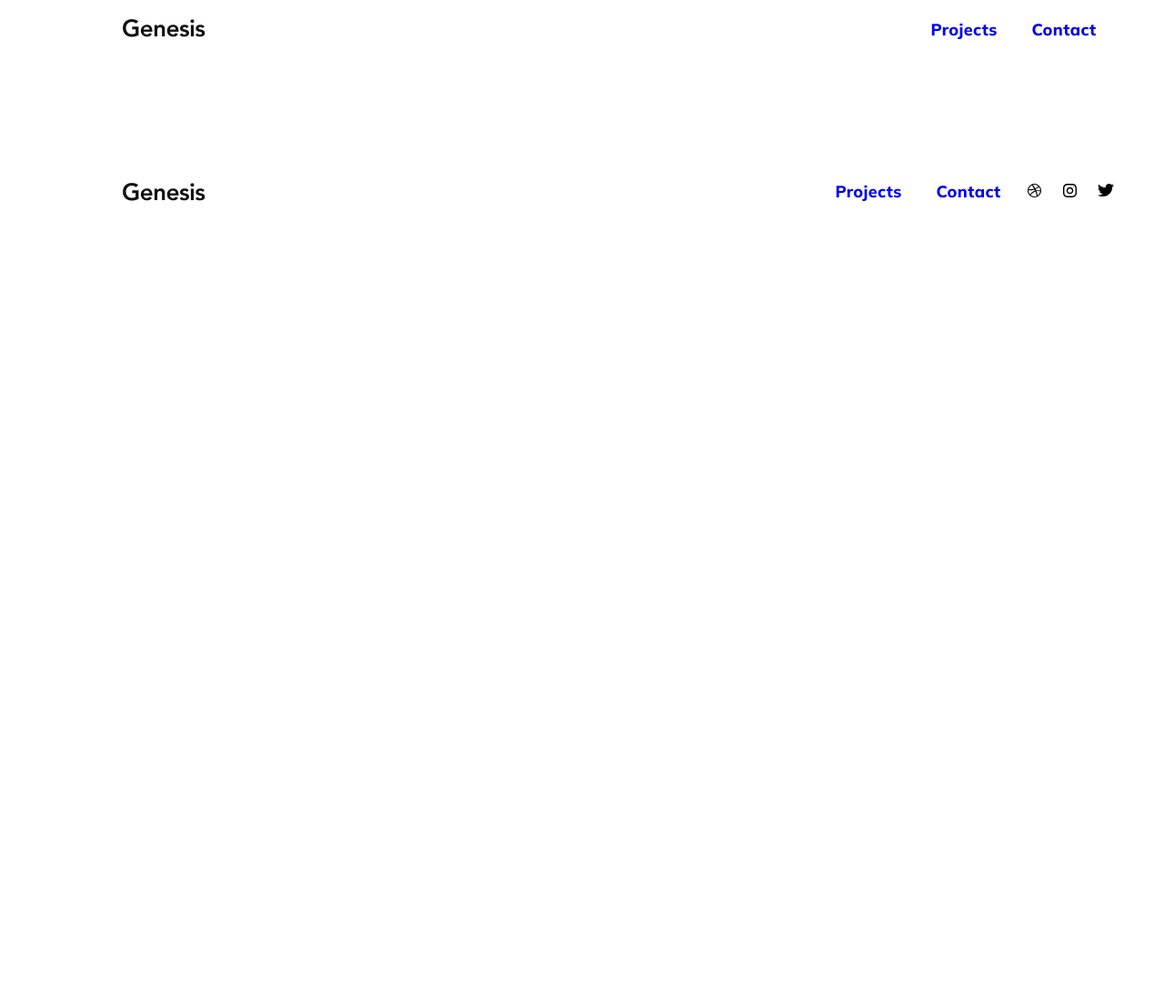
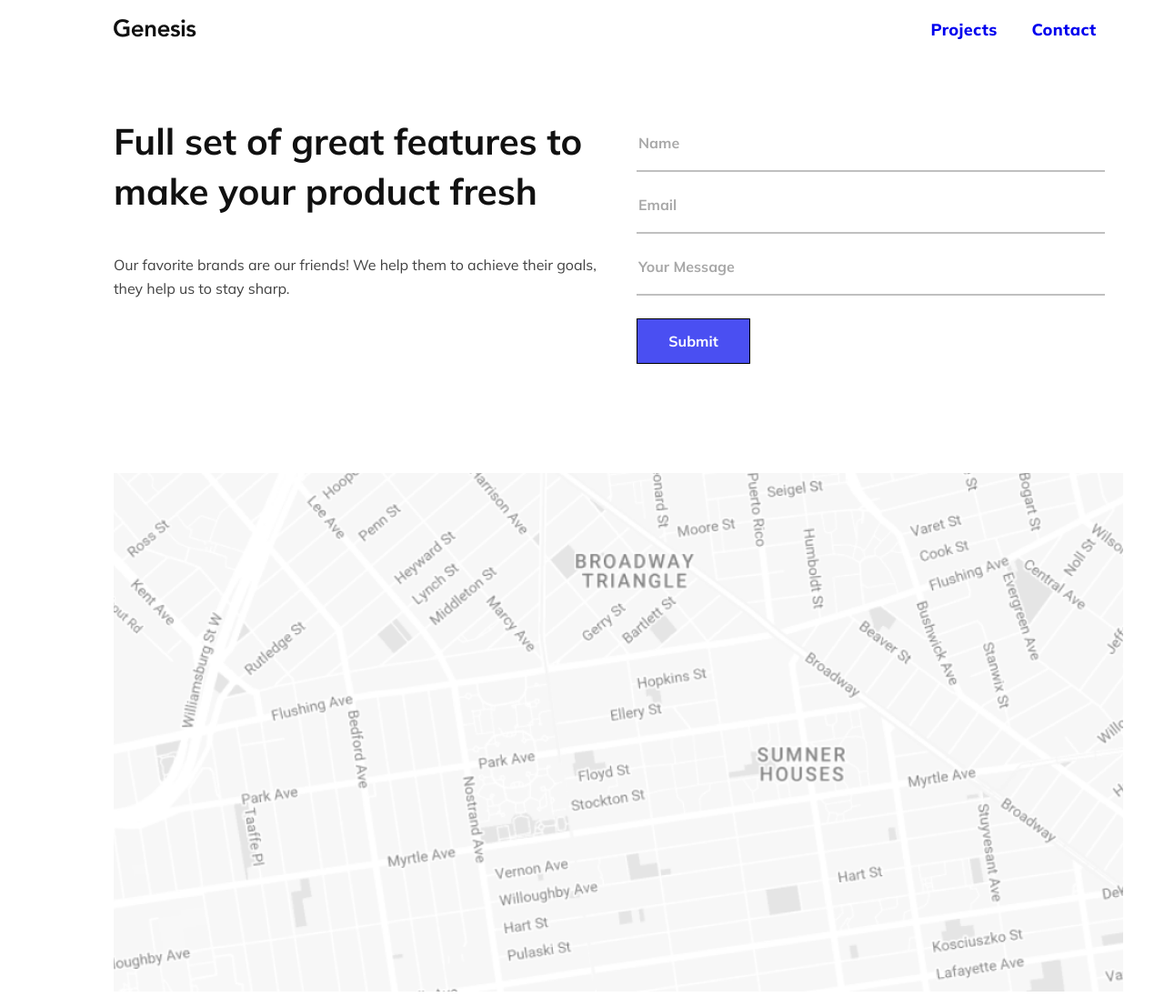
Before and after one commit to Thebeatkicks/genesis, a plain HTML site: page pages/contact.html in a window 1280 px wide. Shown: the top 1096 px of the page at 91% size. Before the commit the page ends 800 px from the top, so only its background shows below. Drawn offline with nearby package versions, Linux system fonts and the light colour scheme.

Commit message:
contact page done

```diff
--- a/pages/contact.html
+++ b/pages/contact.html
@@ -24,7 +24,28 @@
         </div>
     </header>
         <main>
+            <div class="content-wrapper" style="height: 252px;">
+                <div class="project__left" style="width: 50%;">
+                    <h3 class="title__project">Full set of great features to make your product fresh</h3>
+                    <p class="project__content">Our favorite brands are our friends! We help them to achieve
+                        their goals, they help us to stay sharp.
+                    </p>
+                </div>
+                <div class="form__div">
+                    <form>
+                        <input type="text" id="fullname" placeholder="Name">
+                        <input type="email" id="email" placeholder="Email" required class="input">
+                        <input type="text" id="message" placeholder="Your Message" class="input">
+                            <div style="justify-content: center; width: 100%;">
+                                <button class="button__form" type="submit">Submit</button>
+                            </div>
 
+                    </form>
+                </div>
+            </div>
+            <div style="margin-top: 180px;">
+                <img src="../images/Map.png">
+            </div>
         </main>
 
         <footer style="margin-top: 100px">
--- a/styles/_header.scss
+++ b/styles/_header.scss
@@ -9,9 +9,6 @@ a {
     text-decoration: none;
 }
 
-img {
-    margin: 10px;
-}
 .nav {
     display: flex;
     flex-direction: row;
--- a/styles/_main.scss
+++ b/styles/_main.scss
@@ -5,8 +5,6 @@ main {
     flex-wrap: wrap;
 
 }
-
-
 
 section {
     width: 1110px;
@@ -172,3 +170,63 @@ div {
     margin-right: 50px;
     text-align: left;
 }
+
+.form__div {
+    width: 50%;
+}
+
+form {
+    width: 100%;
+    display: flex;
+    flex-direction: column;
+    padding: 12px 20px;
+    margin: 8px 0;
+    box-sizing: border-box;
+    outline: none;
+    padding:auto;
+    padding-top: 25px;
+    padding-bottom: 25px;
+}
+
+input {
+    border: none;
+    border-bottom: #979797 2px solid;
+    margin-top: 25px;
+    font-family: 'Mulish';
+    font-style: normal;
+    font-weight: 700;
+    font-size: 16px;
+    line-height: 20px;
+    color: #111111;
+    mix-blend-mode: normal;
+    opacity: 0.6;
+    padding-bottom: 20px;
+}
+
+input::placeholder, .textarea::placeholder {
+	color: #111111;
+	opacity: 0.6;
+}
+
+.button__form {
+    background-color: #4A4FF2;
+    border: 1px solid #000000;
+    margin-top: 25px;
+    color: white;
+    font-family: 'Mulish';
+    font-style: normal;
+    font-weight: 700;
+    font-size: 16px;
+    line-height: 20px;
+    text-align: center;
+    color: #FFFFFF;
+    box-sizing: border-box;
+    width: 125px;
+    height: 50px;
+
+    }
+
+    .button__form:hover {
+        background-color: #FFB039;
+        color: rgba(70, 96, 96, 1);
+    }
```
Also changed, not shown: styles/index.css.
